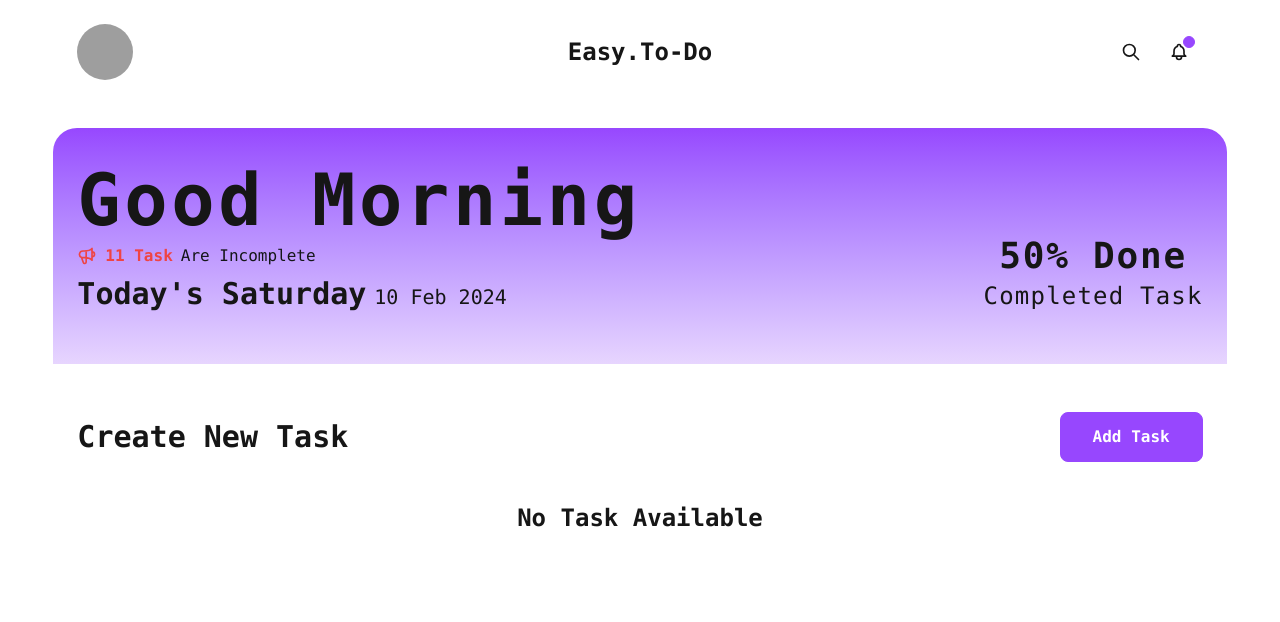
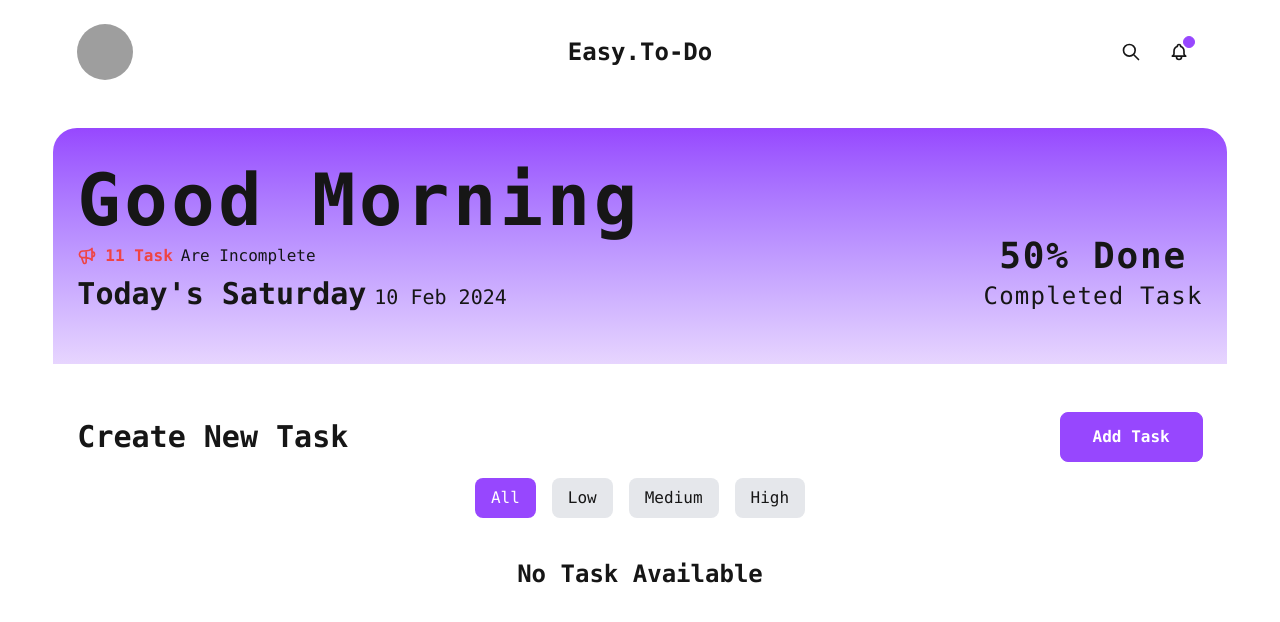
Before and after one commit to Mdabdullah3/React-Todo-App, a React (Create React App) app: page / in a window 1280 px wide. Shown: the top 622 px of the page. Built offline with nearby package versions, Linux system fonts and the light colour scheme; grey boxes are pictures that could not be loaded.

Commit message:
adding filltering system

```diff
--- a/src/App.js
+++ b/src/App.js
@@ -3,18 +3,19 @@ import Navbar from './Components/Navbar';
 import Banner from './Components/Banner';
 import AddTask from './Components/AddTask';
 import TaskList from './Components/TaskList';
+import FilterTask from './Components/FilterTask';
 
 const App = () => {
-  // Load tasks from local storage on component mount
   const [tasks, setTasks] = useState(() => {
     const savedTasks = localStorage.getItem('tasks');
     return savedTasks ? JSON.parse(savedTasks) : [];
   });
-
   // Save tasks to local storage
   useEffect(() => {
     localStorage.setItem('tasks', JSON.stringify(tasks));
   }, [tasks]);
+
+  const [selectedPriority, setSelectedPriority] = useState('all');
 
   const addTask = newTask => {
     setTasks([...tasks, { id: Date.now(), ...newTask, completed: false }]);
@@ -43,12 +44,15 @@ const App = () => {
       <Navbar />
       <Banner />
       <AddTask onAdd={addTask} />
+      <FilterTask selectedPriority={selectedPriority} setSelectedPriority={setSelectedPriority} />
       <TaskList
         allTask={tasks}
+        selectedPriority={selectedPriority}
         onDelete={deleteTask}
         onToggleComplete={toggleComplete}
         onEdit={editTask}
       />
+
     </div>
   );
 };
--- /dev/null
+++ b/src/Components/FilterTask.jsx
@@ -0,0 +1,52 @@
+import React from "react";
+
+const FilterTask = ({ selectedPriority, setSelectedPriority }) => {
+  return (
+    <div>
+      <div className="mt-4 flex justify-center">
+        <button
+          className={`mx-2 ${
+            selectedPriority === "all"
+              ? "bg-primary text-white"
+              : "bg-gray-200 hover:bg-gray-300"
+          } px-4 py-2 rounded-lg`}
+          onClick={() => setSelectedPriority("all")}
+        >
+          All
+        </button>
+        <button
+          className={`mx-2 ${
+            selectedPriority === "low"
+              ? "bg-primary text-white"
+              : "bg-gray-200 hover:bg-gray-300"
+          } px-4 py-2 rounded-lg`}
+          onClick={() => setSelectedPriority("low")}
+        >
+          Low
+        </button>
+        <button
+          className={`mx-2 ${
+            selectedPriority === "medium"
+              ? "bg-primary text-white"
+              : "bg-gray-200 hover:bg-gray-300"
+          } px-4 py-2 rounded-lg`}
+          onClick={() => setSelectedPriority("medium")}
+        >
+          Medium
+        </button>
+        <button
+          className={`mx-2 ${
+            selectedPriority === "high"
+              ? "bg-primary text-white"
+              : "bg-gray-200 hover:bg-gray-300"
+          } px-4 py-2 rounded-lg`}
+          onClick={() => setSelectedPriority("high")}
+        >
+          High
+        </button>
+      </div>
+    </div>
+  );
+};
+
+export default FilterTask;
--- a/src/Components/TaskList.jsx
+++ b/src/Components/TaskList.jsx
@@ -1,18 +1,30 @@
 import React from "react";
 import Task from "./Task";
-const TaskList = ({ allTask, onDelete, onToggleComplete, onEdit }) => {
+
+const TaskList = ({
+  allTask,
+  onDelete,
+  selectedPriority,
+  onToggleComplete,
+  onEdit,
+}) => {
+  const filteredTasks =
+    selectedPriority === "all"
+      ? allTask
+      : allTask.filter((task) => task.priority === selectedPriority);
+
   return (
     <div className="px-6 mt-10">
-      {allTask.length !== 0 ? (
+      {filteredTasks.length !== 0 ? (
         <div>
           <h2 className="font-bold tracking-wider text-lg text-center">
             Your Task
           </h2>
           <div className="grid lg:grid-cols-3 md:grid-cols-2 grid-cols-1 items-center gap-6 mt-4">
-            {allTask.map((task) => (
+            {filteredTasks.map((task) => (
               <Task
                 key={task.id}
-                allTask={task}
+                allTask={task} // Pass each individual task
                 onEdit={onEdit}
                 onDelete={onDelete}
                 onToggleComplete={onToggleComplete}
@@ -28,4 +40,5 @@ const TaskList = ({ allTask, onDelete, onToggleComplete, onEdit }) => {
     </div>
   );
 };
+
 export default TaskList;
```
